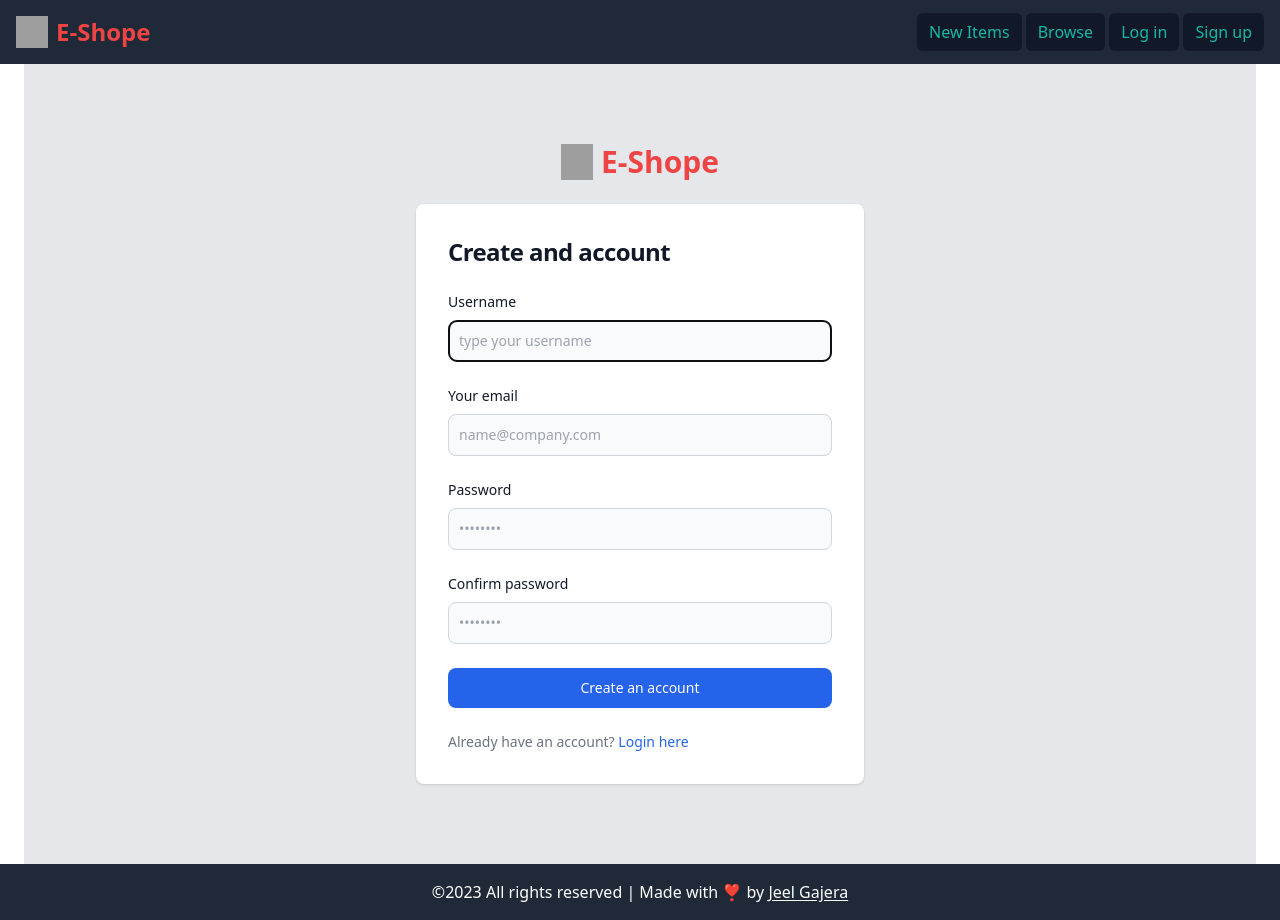
After one commit to JeelGajera/eshope, a Django app: page /signup/ in a window 1280 px wide. The commit adds this page. Run offline with Django 5.2, Linux system fonts and the light colour scheme; some libraries are stand-ins or nearby versions; grey boxes are pictures that could not be loaded.

Commit message:
feat: auth, ui

```diff
--- /dev/null
+++ b/core/forms.py
@@ -0,0 +1,50 @@
+from django import forms
+from django.contrib.auth.forms import UserCreationForm, AuthenticationForm
+from django.contrib.auth.models import User
+
+class SignupForm(UserCreationForm):
+    class Meta:
+        model = User
+        fields = ('username', 'email', 'password1', 'password2')
+
+    username = forms.CharField(widget=forms.TextInput(attrs={
+        'placeholder': 'type your username',
+        'is_required': True,
+        'class': 'bg-gray-50 border border-gray-300 text-gray-900 sm:text-sm rounded-lg focus:ring-primary-600 focus:border-primary-600 block w-full p-2.5 dark:bg-gray-700 dark:border-gray-600 dark:placeholder-gray-400 dark:text-white dark:focus:ring-blue-500 dark:focus:border-blue-500'
+    }))
+
+    email = forms.CharField(widget=forms.EmailInput(attrs={
+        'placeholder': 'name@company.com',
+        'is_required': True,
+        'class': 'bg-gray-50 border border-gray-300 text-gray-900 sm:text-sm rounded-lg focus:ring-primary-600 focus:border-primary-600 block w-full p-2.5 dark:bg-gray-700 dark:border-gray-600 dark:placeholder-gray-400 dark:text-white dark:focus:ring-blue-500 dark:focus:border-blue-500'
+    }))
+
+    password1 = forms.CharField(widget=forms.PasswordInput(attrs={
+        'placeholder': "••••••••",
+        'is_required': True,
+        'class': "bg-gray-50 border border-gray-300 text-gray-900 sm:text-sm rounded-lg focus:ring-primary-600 focus:border-primary-600 block w-full p-2.5 dark:bg-gray-700 dark:border-gray-600 dark:placeholder-gray-400 dark:text-white dark:focus:ring-blue-500 dark:focus:border-blue-500"
+    }))
+
+    password2 = forms.CharField(widget=forms.PasswordInput(attrs={
+        'placeholder': "••••••••",
+        'is_required': True,
+        'class': "bg-gray-50 border border-gray-300 text-gray-900 sm:text-sm rounded-lg focus:ring-primary-600 focus:border-primary-600 block w-full p-2.5 dark:bg-gray-700 dark:border-gray-600 dark:placeholder-gray-400 dark:text-white dark:focus:ring-blue-500 dark:focus:border-blue-500"
+    }))
+
+
+class LoginForm(AuthenticationForm):
+    class Meta:
+        model = User
+        fields = ('username', 'password')
+
+    username = forms.CharField(widget=forms.TextInput(attrs={
+        'placeholder': 'type your username',
+        'is_required': True,
+        'class': 'bg-gray-50 border border-gray-300 text-gray-900 sm:text-sm rounded-lg focus:ring-primary-600 focus:border-primary-600 block w-full p-2.5 dark:bg-gray-700 dark:border-gray-600 dark:placeholder-gray-400 dark:text-white dark:focus:ring-blue-500 dark:focus:border-blue-500'
+    }))
+
+    password = forms.CharField(widget=forms.PasswordInput(attrs={
+        'placeholder': "••••••••",
+        'is_required': True,
+        'class': "bg-gray-50 border border-gray-300 text-gray-900 sm:text-sm rounded-lg focus:ring-primary-600 focus:border-primary-600 block w-full p-2.5 dark:bg-gray-700 dark:border-gray-600 dark:placeholder-gray-400 dark:text-white dark:focus:ring-blue-500 dark:focus:border-blue-500"
+    }))
--- a/core/templates/core/layout.html
+++ b/core/templates/core/layout.html
@@ -5,6 +5,17 @@
     <meta name="viewport" content="width=device-width, initial-scale=1.0" />
     <link rel="icon" href="https://img.icons8.com/3d-fluency/94/shopping-bag.png">
     <script src="https://cdn.tailwindcss.com"></script>
+    <script>
+      tailwind.config = {
+        theme: {
+          extend: {
+            colors: {
+              primary: {"50":"#eff6ff","100":"#dbeafe","200":"#bfdbfe","300":"#93c5fd","400":"#60a5fa","500":"#3b82f6","600":"#2563eb","700":"#1d4ed8","800":"#1e40af","900":"#1e3a8a","950":"#172554"}
+            }
+          }
+        }
+      }
+    </script>
     <title>{% block title %}{% endblock %} | E-Shope</title>
   </head>
 
@@ -18,8 +29,14 @@
       <div class="gap-2">
         <a href="#" class="text-teal-500 hover:text-white bg-gray-900 hover:bg-gray-800 border-red-500 hover:border-[0.5px] rounded-md px-3 py-2 text-md font-medium">New Items</a>
         <a href="#" class="text-teal-500 hover:text-white bg-gray-900 hover:bg-gray-800 border-red-500 hover:border-[0.5px] rounded-md px-3 py-2 text-md font-medium">Browse</a>
-        <a href="#" class="text-teal-500 hover:text-white bg-gray-900 hover:bg-gray-800 border-red-500 hover:border-[0.5px] rounded-md px-3 py-2 text-md font-medium">Log in</a>
-        <a href="#" class="text-teal-500 hover:text-white bg-gray-900 hover:bg-gray-800 border-red-500 hover:border-[0.5px] rounded-md px-3 py-2 text-md font-medium">Sign up</a>
+
+        {% if request.user.is_authenticated %}
+            <a href="{% url 'core:login' %}" class="text-teal-500 hover:text-white bg-gray-900 hover:bg-gray-800 border-red-500 hover:border-[0.5px] rounded-md px-3 py-2 text-md font-medium">Inbox</a>
+            <a href="{% url 'core:signup' %}" class="text-teal-500 hover:text-white bg-gray-900 hover:bg-gray-800 border-red-500 hover:border-[0.5px] rounded-md px-3 py-2 text-md font-medium">Dashbord</a>
+        {% else %}
+            <a href="{% url 'core:login' %}" class="text-teal-500 hover:text-white bg-gray-900 hover:bg-gray-800 border-red-500 hover:border-[0.5px] rounded-md px-3 py-2 text-md font-medium">Log in</a>
+            <a href="{% url 'core:signup' %}" class="text-teal-500 hover:text-white bg-gray-900 hover:bg-gray-800 border-red-500 hover:border-[0.5px] rounded-md px-3 py-2 text-md font-medium">Sign up</a>
+        {% endif %}
       </div>
     </nav>
     <div class="px-6">{% block content %}{% endblock %}</div>
--- /dev/null
+++ b/core/templates/core/signup.html
@@ -0,0 +1,89 @@
+{% extends 'core/layout.html' %} {% block title %}🔐Sign Up{% endblock %}
+
+{% block content %}
+<section class="bg-gray-200">
+  <div
+    class="flex flex-col items-center justify-center px-6 py-8 mx-auto md:h-screen lg:py-0"
+  >
+    <div class="flex gap-2 mb-6">
+      <img
+        width="32"
+        height="24"
+        src="https://img.icons8.com/3d-fluency/94/shopping-bag.png"
+        alt="shopping-bag"
+      />
+      <a href="/" class="text-3xl font-semibold text-red-500"> E-Shope </a>
+    </div>
+    <div
+      class="w-full bg-white rounded-lg shadow dark:border md:mt-0 sm:max-w-md xl:p-0 dark:bg-gray-800 dark:border-gray-700"
+    >
+      <div class="p-6 space-y-4 md:space-y-6 sm:p-8">
+        <h1
+          class="text-xl font-bold leading-tight tracking-tight text-gray-900 md:text-2xl dark:text-white"
+        >
+          Create and account
+        </h1>
+        <form class="space-y-4 md:space-y-6" method="post" action=".">
+          {% csrf_token %}
+
+          <div>
+            <label
+              for="username"
+              class="block mb-2 text-sm font-medium text-gray-900 dark:text-white"
+              >Username</label
+            >
+            {{ form.username }}
+          </div>
+          <div>
+            <label
+              for="email"
+              class="block mb-2 text-sm font-medium text-gray-900 dark:text-white"
+              >Your email</label
+            >
+            {{ form.email }}
+          </div>
+          <div>
+            <label
+              for="password"
+              class="block mb-2 text-sm font-medium text-gray-900 dark:text-white"
+              >Password</label
+            >
+            {{ form.password1 }}
+          </div>
+          <div>
+            <label
+              for="confirm-password"
+              class="block mb-2 text-sm font-medium text-gray-900 dark:text-white"
+              >Confirm password</label
+            >
+            {{ form.password2 }}
+          </div>
+
+          {% if form.errors or form.non_field_errors %}
+          <div class="mb-3 p-6 bg-red-500 rounded-xl text-white">
+              {% for field in form %}
+                  {{ field.errors }}
+              {% endfor %}
+          </div>
+          {% endif %}
+
+          <button
+            type="submit"
+            class="w-full text-white bg-primary-600 hover:bg-primary-700 focus:ring-4 focus:outline-none focus:ring-primary-300 font-medium rounded-lg text-sm px-5 py-2.5 text-center dark:bg-primary-600 dark:hover:bg-primary-700 dark:focus:ring-primary-800"
+          >
+            Create an account
+          </button>
+          <p class="text-sm font-light text-gray-500 dark:text-gray-400">
+            Already have an account?
+            <a
+              href="{% url 'core:login' %}"
+              class="font-medium text-primary-600 hover:underline dark:text-primary-500"
+              >Login here</a
+            >
+          </p>
+        </form>
+      </div>
+    </div>
+  </div>
+</section>
+{% endblock %}
--- /dev/null
+++ b/core/urls.py
@@ -0,0 +1,14 @@
+from django.urls import path
+from django.contrib.auth import views as auth_views
+
+from . import views
+from .forms import LoginForm
+
+app_name = 'core'
+
+urlpatterns = [
+    path('', views.index, name='index'),
+    path('contact/', views.contact, name='contact'),
+    path('signup/', views.signup, name='signup'),
+    path('login/', auth_views.LoginView.as_view(template_name='core/login.html', authentication_form=LoginForm), name='login'),
+]
--- a/core/views.py
+++ b/core/views.py
@@ -1,11 +1,31 @@
-from django.shortcuts import render
+from django.shortcuts import render, redirect
 
 from item.models import Category, Item
+
+from .forms import SignupForm
+
 
 def index(request):
     items = Item.objects.filter(is_sold=False)[0:5]
     categories = Category.objects.all()
     return render(request, 'core/index.html', {'items': items, 'categories': categories})
 
+
 def contact(request):
     return render(request, 'core/contact.html')
+
+
+def signup(request):
+    if request.method == 'POST':
+        form = SignupForm(request.POST)
+        if form.is_valid():
+            password1 = request.POST.get('password1')
+            password2 = request.POST.get('password2')
+            if password1 == password2:
+                form.save()
+
+            return redirect('/login')
+    else:
+        form = SignupForm()
+
+    return render(request, 'core/signup.html', {'form': form})
--- a/eshop/settings.py
+++ b/eshop/settings.py
@@ -26,6 +26,11 @@ SECRET_KEY = 'django-insecure-kb))k*#*@gdxq=r^kmjoxn_@%na6x_$684egc(&6suxhm4f_#m
 DEBUG = True
 
 ALLOWED_HOSTS = []
+
+
+LOGIN_URL = '/login'
+LOGIN_REDIRECT_URL = '/'
+LOGOUT_REDIRECT_URL = '/'
 
 
 # Application definition
--- a/eshop/urls.py
+++ b/eshop/urls.py
@@ -18,11 +18,10 @@ from django.conf import settings
 from django.conf.urls.static import static
 from django.contrib import admin
 from django.urls import path, include
-from core.views import index, contact
+from core.views import index
 
 urlpatterns = [
-    path('', index, name='index'),
+    path('', include('core.urls')),
     path('items/', include('item.urls')),
-    path('contact/', contact, name='contact'),
     path('admin/', admin.site.urls),
 ] + static(settings.MEDIA_URL, document_root=settings.MEDIA_ROOT)
```
Also changed, not shown: core/templates/core/login.html (added, +73 -0 lines), db.sqlite3.
